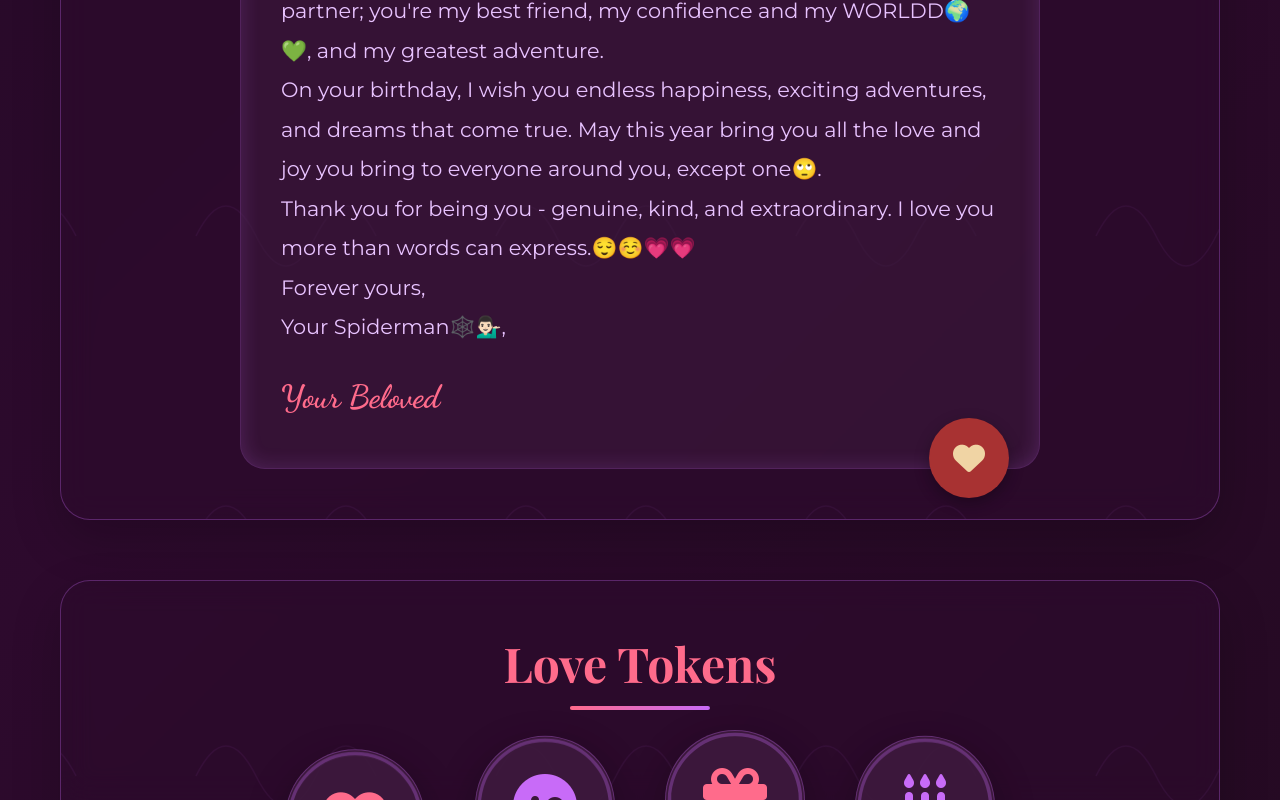
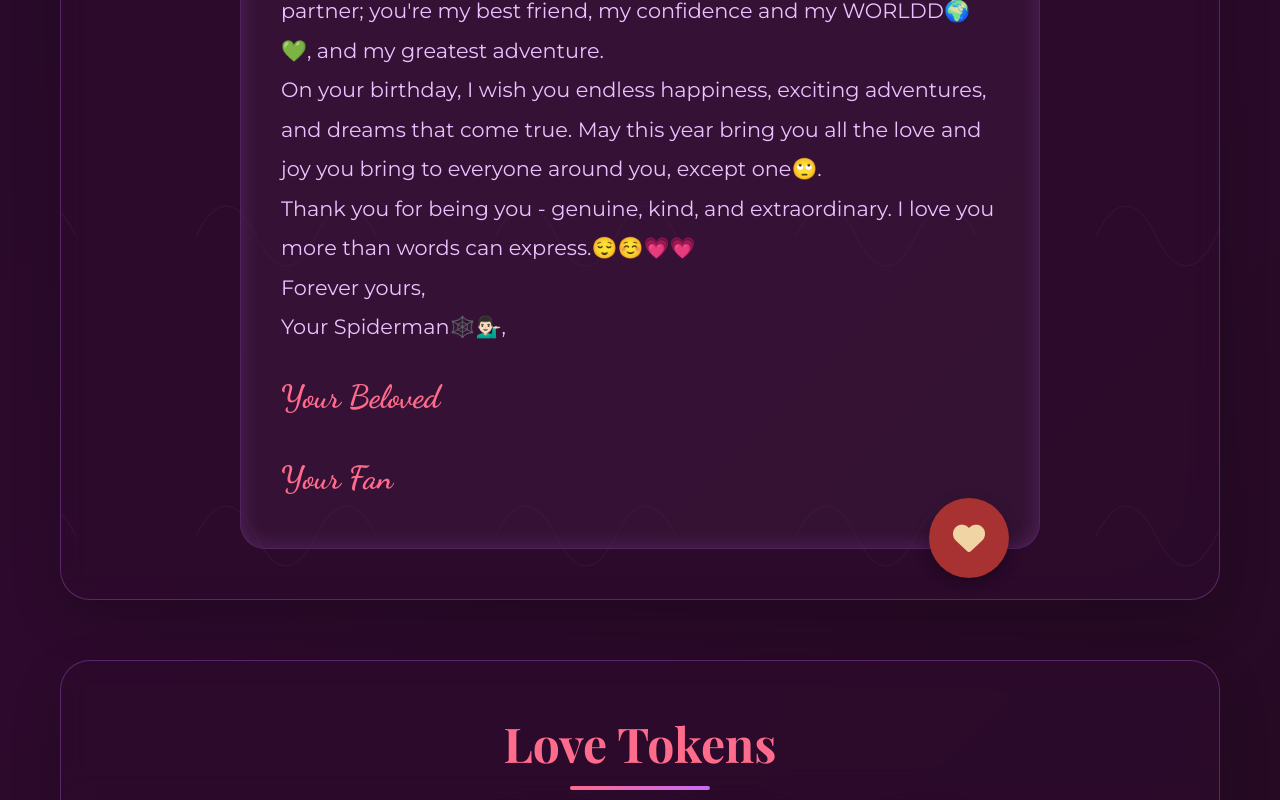
Before and after one commit to User126789/Birthday-Wish-to-Hadiya, a plain HTML site: page index.html in a window 1280 px wide. Shown: the part 2223-3023 px from the top of the page. Drawn offline with nearby package versions, Linux system fonts and the light colour scheme.

Commit message:
Update index.html

```diff
--- a/index.html
+++ b/index.html
@@ -986,6 +986,9 @@
                 <p style="--i:9;">Your Spiderman🕸️💁🏻‍♂️,</p>
                 <p style="--i:10; color: #ff6b8b; font-weight: 500; margin-top: 20px; font-family: 'Dancing Script', cursive; font-size: 2rem;">
                     Your Beloved
+                </p>
+                 <p style="--i:10; color: #ff6b8b; font-weight: 500; margin-top: 20px; font-family: 'Dancing Script', cursive; font-size: 2rem;">
+                    Your Fan
                 </p>
                 <div class="wax-seal">
                     <i class="fas fa-heart"></i>
```
